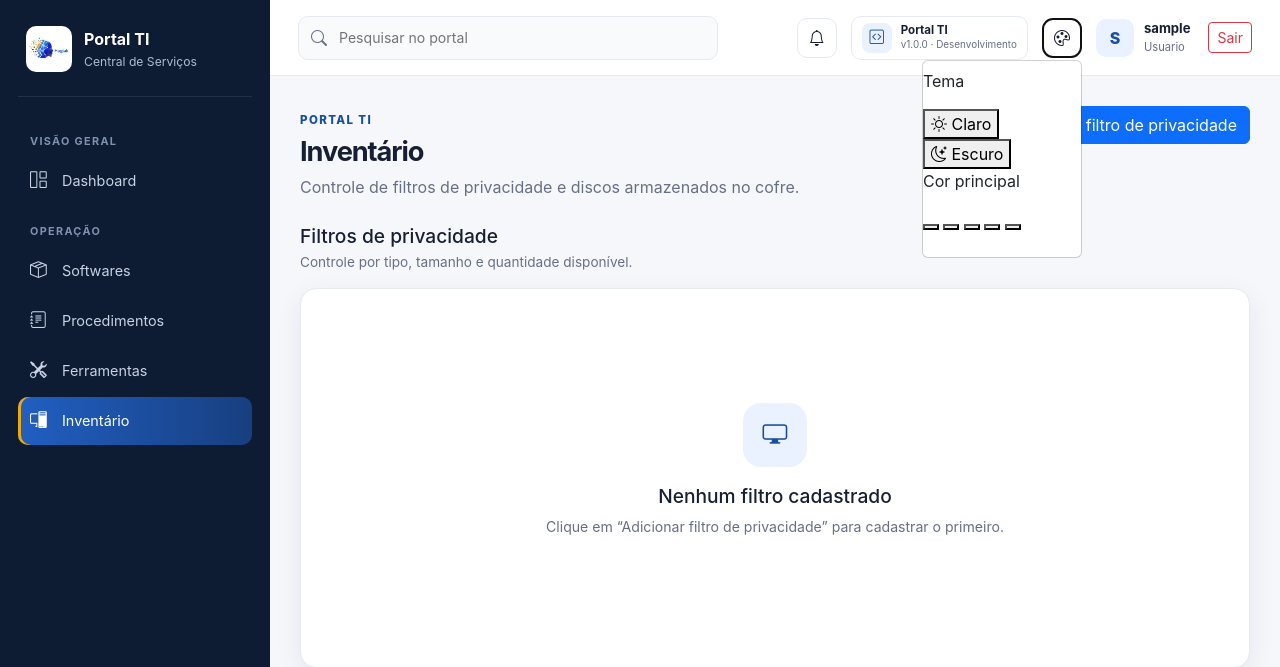
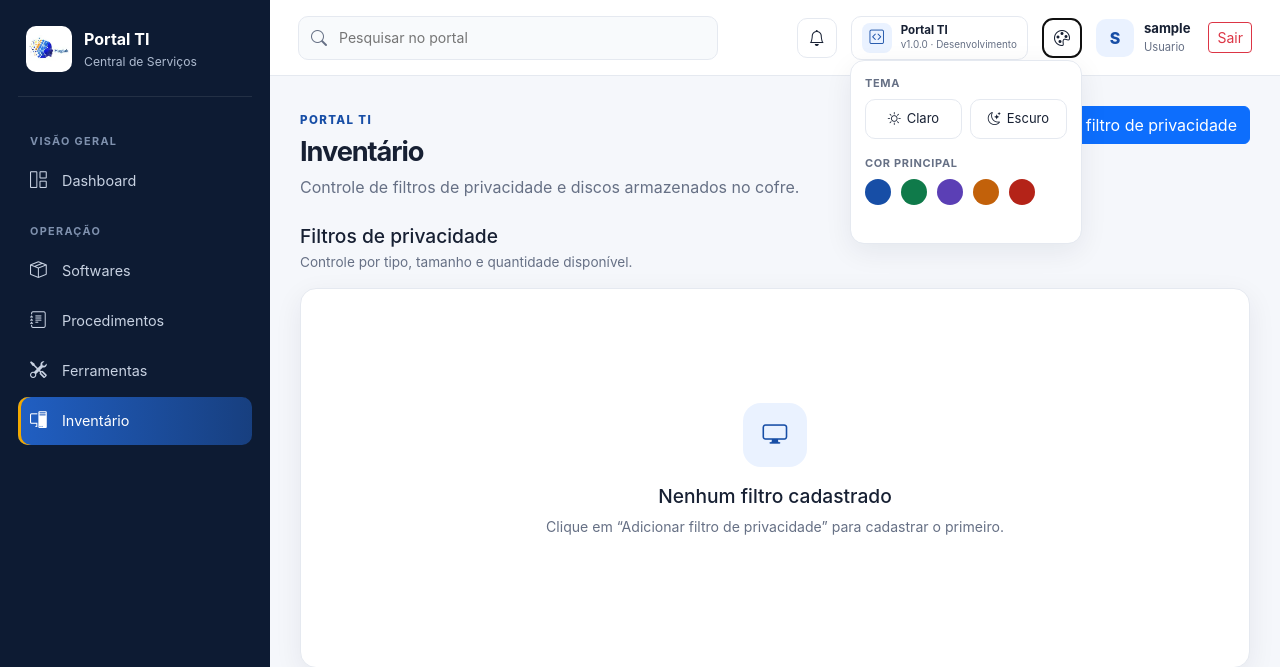
Before and after one commit to richardalvescarmo-code/portal_ti_iniciado, a Flask app: page /inventario in a window 1280 px wide, after a click that opens the changed part. Shown: the top 667 px of the page. Run offline with Flask 3, Linux system fonts and the light colour scheme; the visitor is signed in with stand-in values (Sample User, id 1); data that the repository does not hold is empty.

Commit message:
Add files via upload

```diff
--- a/portal_ti_flask-main/static/css/style.css
+++ b/portal_ti_flask-main/static/css/style.css
@@ -960,3 +960,177 @@ a {
     color: var(--text-muted);
     font-size: 0.62rem;
 }
+
+
+/* =====================================================================
+   PREFERENCIAS DE APARENCIA
+   Tudo aqui funciona sobrescrevendo as variaveis do :root.
+   Nenhuma regra existente precisou ser reescrita - foi por isso que
+   valeu a pena o CSS ja estar baseado em variaveis desde o inicio.
+   ===================================================================== */
+
+/* ---------- Cor principal ---------- */
+
+html[data-cor="verde"] {
+    --primary: #0f7a4a;
+    --primary-dark: #0a5b37;
+    --primary-soft: #e6f5ee;
+}
+
+html[data-cor="roxo"] {
+    --primary: #5b3fb5;
+    --primary-dark: #452e8c;
+    --primary-soft: #efeaff;
+}
+
+html[data-cor="laranja"] {
+    --primary: #c2610a;
+    --primary-dark: #944a08;
+    --primary-soft: #fff2e2;
+}
+
+html[data-cor="vermelho"] {
+    --primary: #b42318;
+    --primary-dark: #8c1b12;
+    --primary-soft: #fee4e2;
+}
+
+/* ---------- Tema escuro ---------- */
+
+html[data-tema="escuro"] {
+    --background: #0f1521;
+    --surface: #161e2d;
+    --surface-muted: #1b2434;
+    --text: #e6eaf2;
+    --text-muted: #97a3ba;
+    --border: #28324a;
+    --shadow: 0 8px 28px rgba(0, 0, 0, 0.38);
+}
+
+html[data-tema="escuro"] body {
+    background: var(--background);
+    color: var(--text);
+}
+
+/* Pontos onde a cor estava fixa no CSS original */
+html[data-tema="escuro"] .icon-button,
+html[data-tema="escuro"] .last-update,
+html[data-tema="escuro"] .modal-footer {
+    background: var(--surface);
+    color: var(--text);
+}
+
+html[data-tema="escuro"] .modal-content,
+html[data-tema="escuro"] .dropdown-menu {
+    background: var(--surface);
+    color: var(--text);
+    border-color: var(--border);
+}
+
+html[data-tema="escuro"] .table {
+    --bs-table-bg: transparent;
+    --bs-table-color: var(--text);
+    --bs-table-border-color: var(--border);
+}
+
+html[data-tema="escuro"] .form-control,
+html[data-tema="escuro"] .form-select,
+html[data-tema="escuro"] .topbar-search input {
+    background: var(--surface-muted);
+    color: var(--text);
+    border-color: var(--border);
+}
+
+html[data-tema="escuro"] .form-control::placeholder,
+html[data-tema="escuro"] .topbar-search input::placeholder {
+    color: var(--text-muted);
+}
+
+/* ---------- Painel de aparencia ---------- */
+
+.painel-aparencia {
+    min-width: 232px;
+    padding: 14px;
+    border-radius: 14px;
+    border: 1px solid var(--border);
+    box-shadow: var(--shadow);
+}
+
+.painel-aparencia-titulo {
+    margin: 0 0 8px;
+    font-size: 11px;
+    font-weight: 700;
+    letter-spacing: 0.06em;
+    text-transform: uppercase;
+    color: var(--text-muted);
+}
+
+.opcoes-tema {
+    display: flex;
+    gap: 8px;
+    margin-bottom: 16px;
+}
+
+.botao-tema {
+    flex: 1;
+    display: flex;
+    align-items: center;
+    justify-content: center;
+    gap: 6px;
+    padding: 9px 8px;
+    font-size: 13px;
+    border-radius: 10px;
+    border: 1px solid var(--border);
+    background: transparent;
+    color: var(--text);
+    cursor: pointer;
+}
+
+.botao-tema:hover {
+    border-color: var(--primary);
+}
+
+.botao-tema.ativo {
+    border-color: var(--primary);
+    background: var(--primary-soft);
+    color: var(--primary-dark);
+    font-weight: 600;
+}
+
+html[data-tema="escuro"] .botao-tema.ativo {
+    background: rgba(255, 255, 255, 0.08);
+    color: var(--text);
+}
+
+.opcoes-cor {
+    display: flex;
+    gap: 10px;
+    margin-bottom: 4px;
+}
+
+.bolinha-cor {
+    width: 26px;
+    height: 26px;
+    padding: 0;
+    border-radius: 50%;
+    border: 2px solid transparent;
+    background: var(--amostra);
+    cursor: pointer;
+    outline-offset: 2px;
+}
+
+.bolinha-cor:hover {
+    transform: scale(1.08);
+}
+
+.bolinha-cor.ativo {
+    border-color: var(--text);
+    box-shadow: 0 0 0 2px var(--surface) inset;
+}
+
+.painel-aparencia-aviso {
+    margin: 8px 0 0;
+    min-height: 16px;
+    font-size: 12px;
+    color: #b42318;
+}
```
